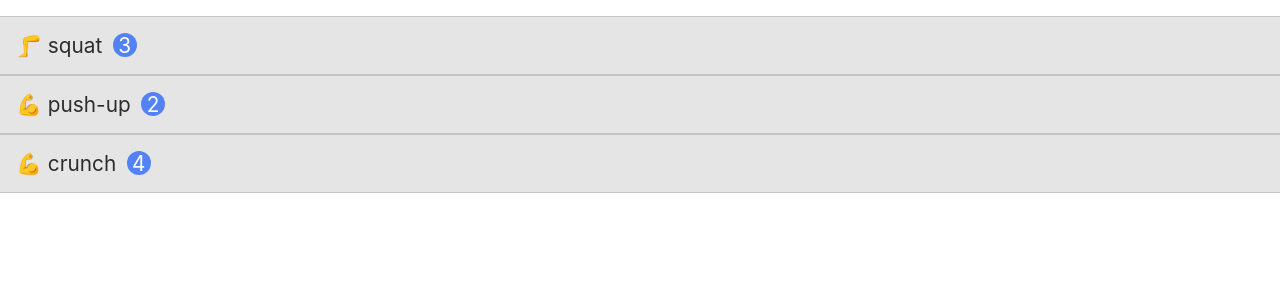
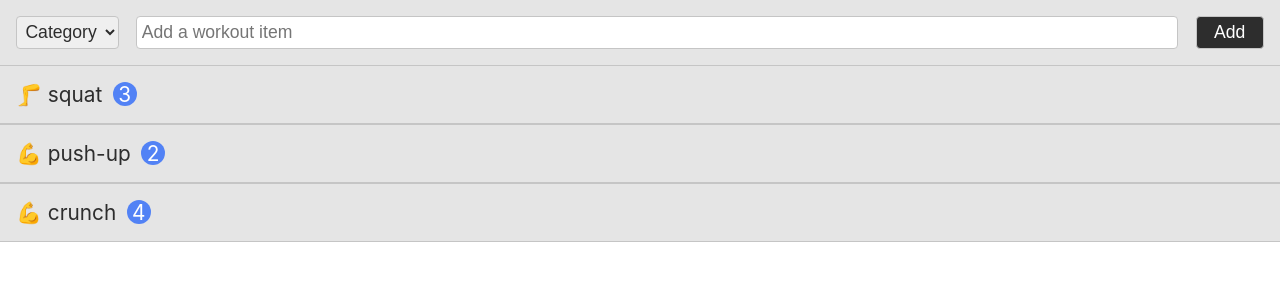
Before and after one commit to hyunjileedev/workout-log, a React (Create React App) app: page / in a window 1280 px wide. Shown: the top 300 px of the page. Built offline with nearby package versions, Linux system fonts and the light colour scheme; the HTML template or start-up script is replaced by a standard one.

Commit message:
Add AddForm

```diff
--- a/src/App.css
+++ b/src/App.css
@@ -15,6 +15,7 @@
 
   /* Border */
   --border: solid 1px var(--color-dark-grey);
+  --border-radius: 4px;
 }
 
 /* Universal */
@@ -30,6 +31,42 @@ button {
 
 ul {
   padding-left: 0;
+  margin-top: 0;
+}
+
+/* Add form */
+.add-form {
+  display: flex;
+  padding: 1em;
+  background-color: var(--color-grey);
+}
+
+.add-form__select,
+.add-form__input {
+  padding: 0.25em;
+  font-size: var(--font-regular);
+  color: var(--color-black);
+  border: var(--border);
+  border-radius: var(--border-radius);
+  outline: none;
+}
+
+.add-form__input {
+  width: 100%;
+  margin: 0 1em;
+}
+
+.add-form__btn {
+  padding: 0.25em 1em;
+  font-size: var(--font-regular);
+  color: var(--color-light-white);
+  background-color: var(--color-black);
+  border: var(--border);
+  border-radius: var(--border-radius);
+}
+
+.add-form__btn:hover {
+  opacity: 0.9;
 }
 
 /* Workout */
--- /dev/null
+++ b/src/components/add-form.jsx
@@ -0,0 +1,59 @@
+import React, { Component } from 'react';
+
+class AddForm extends Component {
+  state = {
+    selectValue: '',
+    inputValue: '',
+  };
+
+  handleSubmit = e => {
+    e.preventDefault();
+    const selectValue = this.state.selectValue;
+    const inputValue = this.state.inputValue;
+    if (selectValue === '') {
+      window.alert('Please select a category');
+      return;
+    }
+    this.props.onAdd(selectValue, inputValue);
+  };
+
+  handleSelectChange = e =>
+    this.setState(state => ({
+      ...state,
+      selectValue: e.target.value,
+    }));
+
+  handleInputChange = e =>
+    this.setState(state => ({
+      ...state,
+      inputValue: e.target.value,
+    }));
+
+  render() {
+    return (
+      <form className="add-form" onSubmit={this.handleSubmit}>
+        <select
+          className="add-form__select"
+          value={this.state.selectValue}
+          onChange={this.handleSelectChange}
+        >
+          <option value="">Category</option>
+          <option value="upper">Upper</option>
+          <option value="lower">Lower</option>
+        </select>
+        <input
+          type="text"
+          className="add-form__input"
+          placeholder="Add a workout item"
+          value={this.state.inputValue}
+          onChange={this.handleInputChange}
+        />
+        <button type="submit" className="add-form__btn">
+          Add
+        </button>
+      </form>
+    );
+  }
+}
+
+export default AddForm;
--- a/src/components/workouts.jsx
+++ b/src/components/workouts.jsx
@@ -1,4 +1,5 @@
 import React, { Component } from 'react';
+import AddForm from './add-form';
 import Workout from './workout';
 
 class Workouts extends Component {
@@ -13,6 +14,15 @@ class Workouts extends Component {
       },
       { id: 3, name: 'crunch', category: 'upper', count: 4 },
     ],
+  };
+
+  handleAdd = (category, name) => {
+    this.setState(state => ({
+      workouts: [
+        ...state.workouts,
+        { id: Date.now(), name, category, count: 0 },
+      ],
+    }));
   };
 
   handleIncrement = workout =>
@@ -46,6 +56,8 @@ class Workouts extends Component {
 
   render() {
     return (
+      <>
+        <AddForm onAdd={this.handleAdd} />
         <ul className="workouts">
           {this.state.workouts.map(workout => (
             <Workout
@@ -57,6 +69,7 @@ class Workouts extends Component {
             />
           ))}
         </ul>
+      </>
     );
   }
 }
```
Lines whose indentation alone changed are shown as unchanged.
